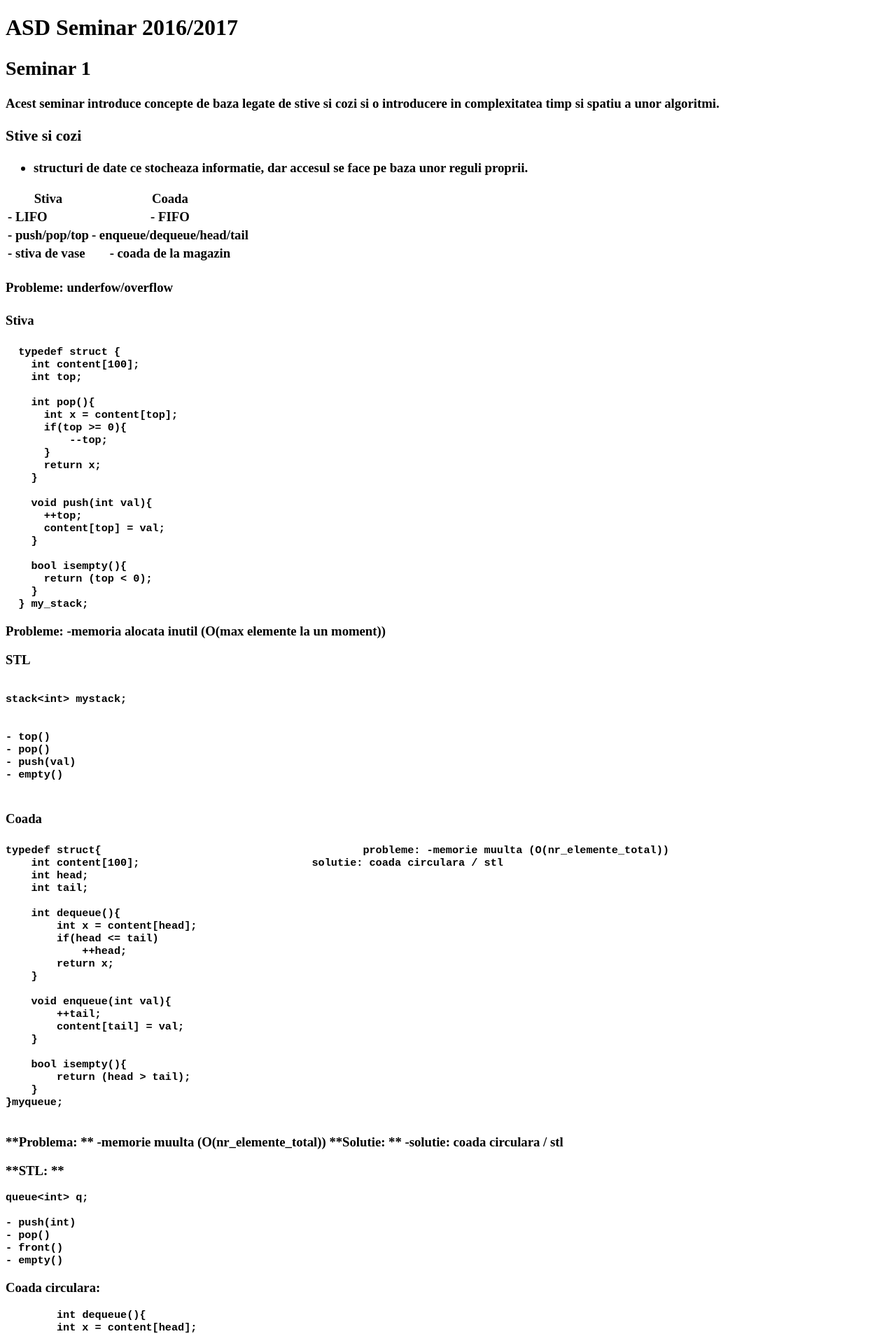
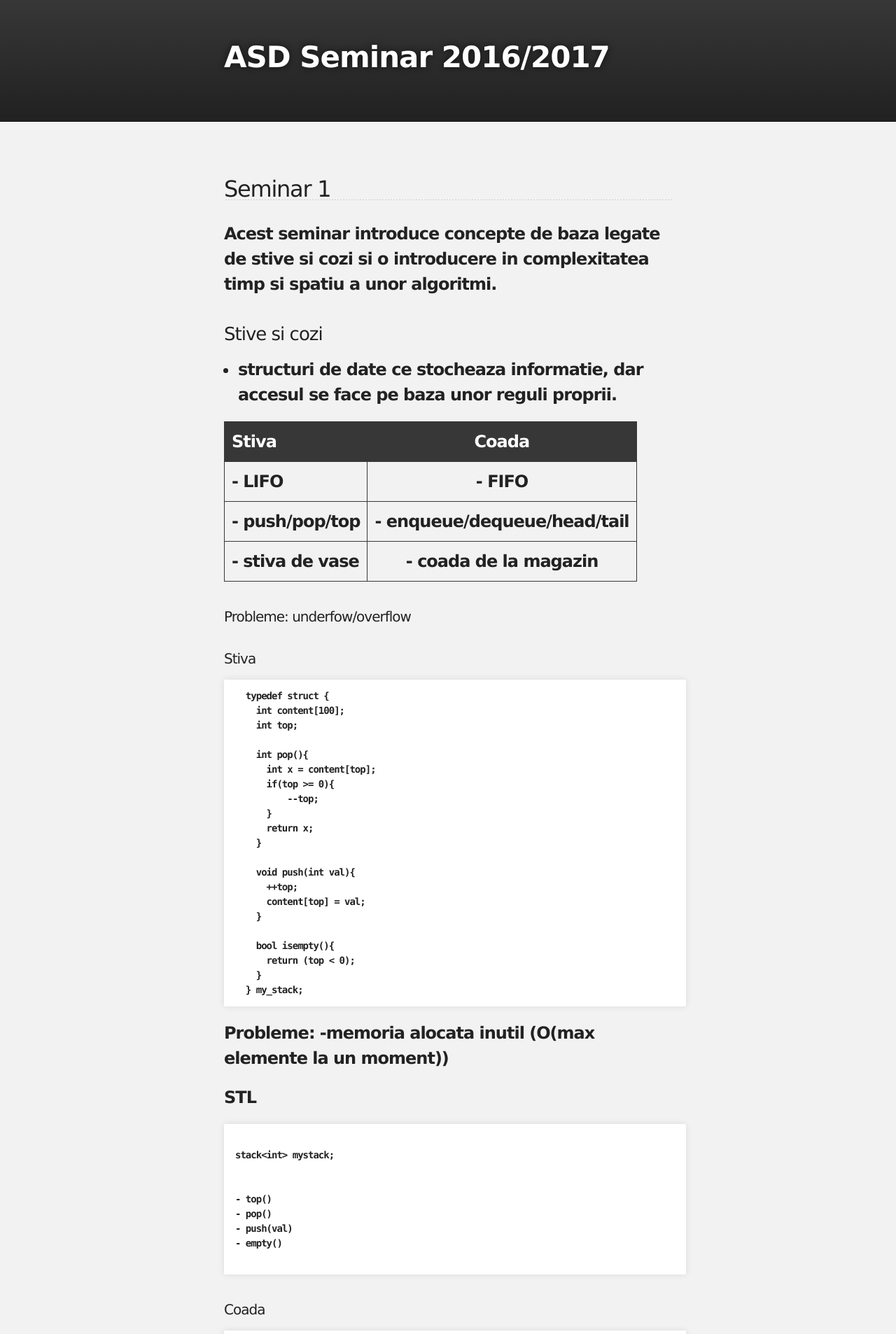
Before and after one commit to IuliaDuta/ASD, a Jekyll site: the page built from Seminarii/Seminar1.md, in a window 1280 px wide. Shown: the top 1906 px of the page at 70% size. Built offline with Jekyll 4.4.1, drawn with Linux system fonts in a browser that asks for light colours.

Commit message:
fix link to css

```diff
--- a/_layouts/default.html
+++ b/_layouts/default.html
@@ -6,8 +6,8 @@
      <meta http-equiv="X-UA-Compatible" content="chrome=1">
      <meta name="description" content="Iuliaduta.GitHub.io : ">
 
-     <link rel="stylesheet" type="text/css" media="screen" href="stylesheets/stylesheet.css">
-      <link rel="stylesheet" type="text/css" media="screen" href="stylesheets/index.css">
+     <link rel="stylesheet" type="text/css" media="screen" href="/stylesheets/stylesheet.css">
+      <link rel="stylesheet" type="text/css" media="screen" href="/stylesheets/index.css">
 
      <title>IuliaDuta</title>
    </head>
```
